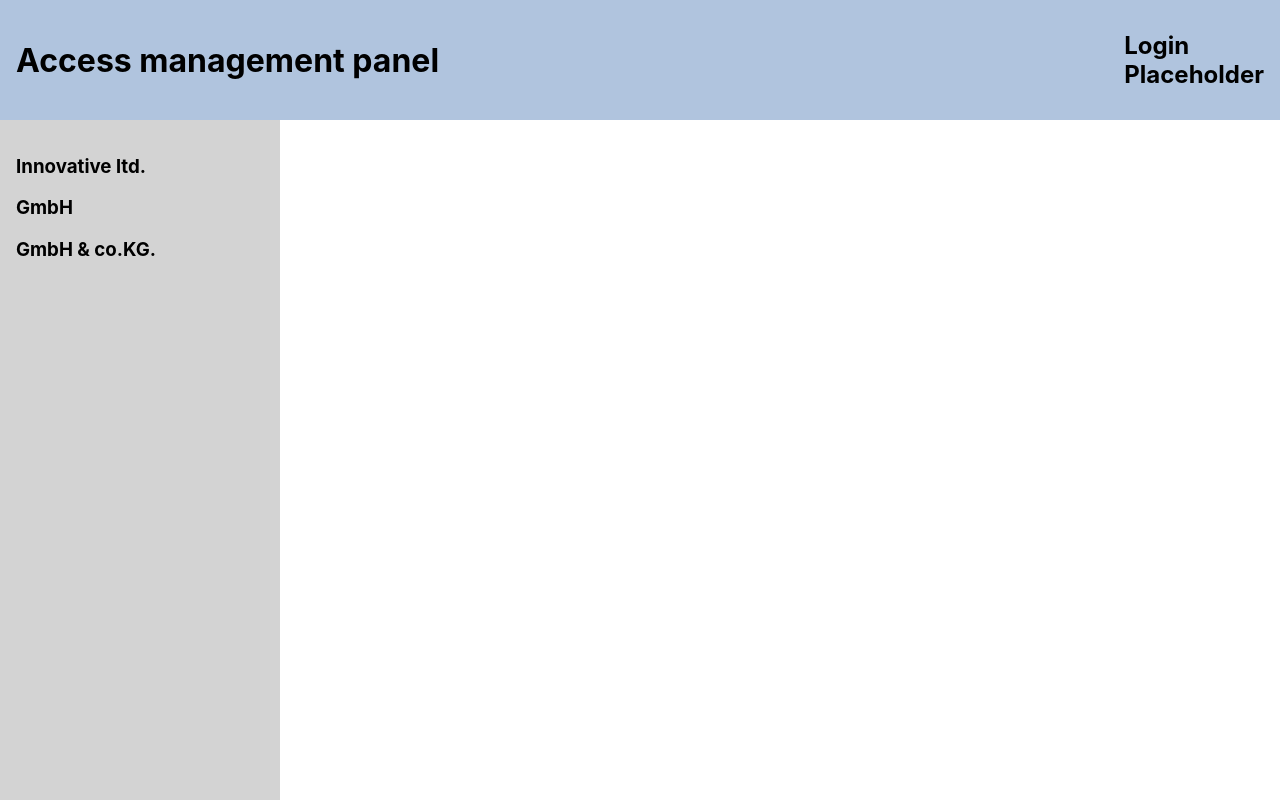
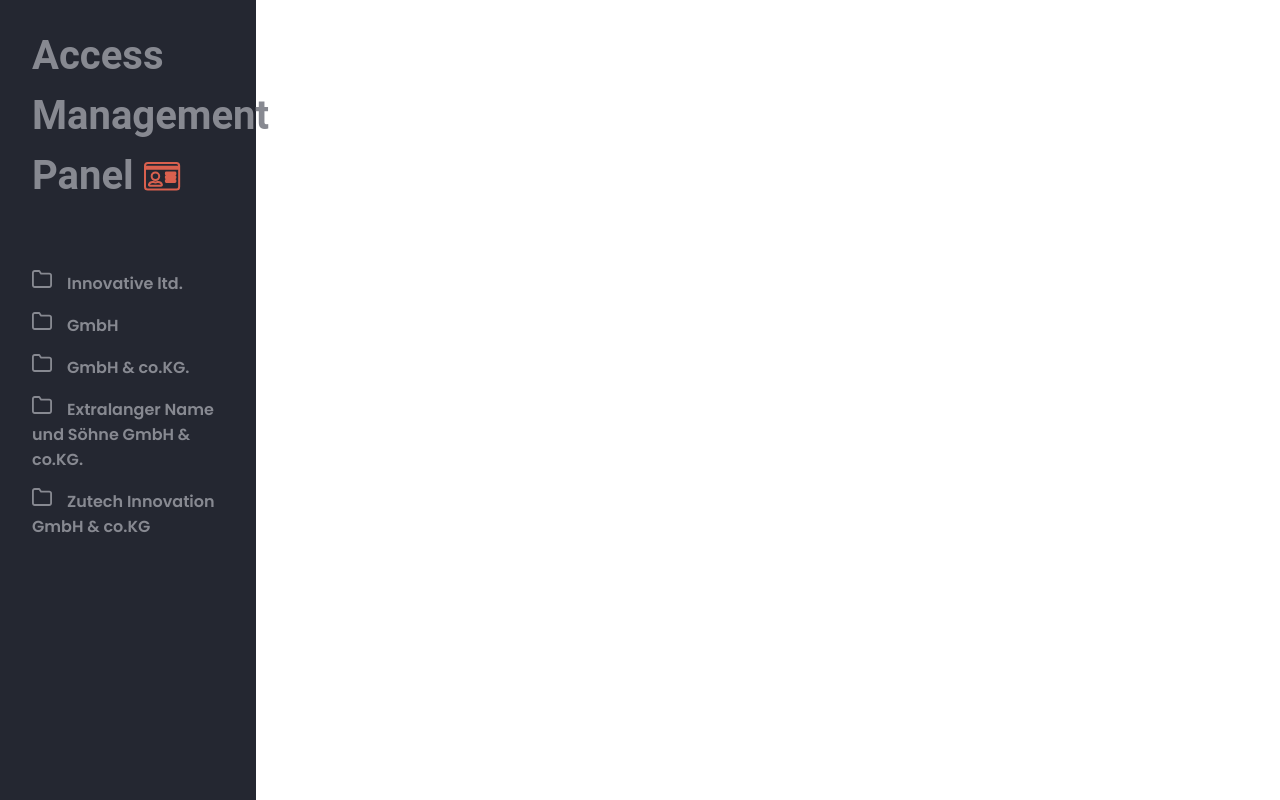
Before and after one commit to janhenrikfock/Access-Management-Panel, a React (Create React App) app: page / in a window 1280 px wide. Built offline with nearby package versions, Linux system fonts and the light colour scheme.

Commit message:
New Sidebar

```diff
--- a/public/index.html
+++ b/public/index.html
@@ -12,6 +12,11 @@
     <link rel="apple-touch-icon" href="%PUBLIC_URL%/logo192.png" />
 
     <link rel="manifest" href="%PUBLIC_URL%/manifest.json" />
+    <link rel="preconnect" href="https://fonts.gstatic.com" />
+    <link
+      href="https://fonts.googleapis.com/css2?family=Poppins:wght@400;600&display=swap"
+      rel="stylesheet"
+    />
 
     <title>Access Management Panel</title>
   </head>
--- a/src/App.css
+++ b/src/App.css
@@ -1,7 +1,17 @@
+:root {
+  --backgroundSidebar: #242731;
+  --textSidebar: #878991;
+  --backgroundContainer: #f6f4f2;
+  --textHeadline: #292d34;
+  --textColor: #3b3b3b;
+  --activeColor: #d9604e;
+}
+
 * {
   box-sizing: border-box;
+  font-family: 'Poppins', sans-serif;
 }
 .gridContainer {
   display: grid;
-  grid-template-columns: 35% auto;
+  grid-template-columns: 32vh auto;
 }
--- a/src/App.js
+++ b/src/App.js
@@ -1,12 +1,10 @@
 import './App.css'
-import Header from './Components/Header/Header'
 import Sidebar from './Components/Sidebar/Sidebar'
 import { workers } from './MockData/data'
 
 function App() {
   return (
     <>
-      <Header></Header>
       <main className="gridContainer">
         <Sidebar workers={workers} />
       </main>
--- a/src/Components/Header/Header.css
+++ /dev/null
@@ -1,13 +0,0 @@
-.header {
-  margin: 0px;
-  padding: 1em;
-  height: 15vh;
-  display: flex;
-  justify-content: space-between;
-  align-items: center;
-  background-color: lightsteelblue;
-}
-h1,
-h2 {
-  margin: 0;
-}
--- a/src/Components/Header/Header.js
+++ /dev/null
@@ -1,13 +0,0 @@
-import './Header.css'
-
-export default function Header() {
-  return (
-    <div className="header">
-      <h1>Access management panel</h1>
-      <h2>
-        Login
-        <br /> Placeholder
-      </h2>
-    </div>
-  )
-}
--- /dev/null
+++ b/src/Components/Sidebar/CompanyItem.css
@@ -0,0 +1,17 @@
+.companyFolder {
+  margin-top: 10px;
+  color: var(--textSidebar);
+  list-style: none;
+  margin-top: 15px;
+  font-weight: bold;
+}
+.companyFolder:hover {
+  color: var(--activeColor);
+  cursor: pointer;
+  transition: color 0.3s;
+}
+.itemLogo {
+  height: 20px;
+  width: 20px;
+  margin-right: 15px;
+}
--- /dev/null
+++ b/src/Components/Sidebar/CompanyItem.js
@@ -0,0 +1,13 @@
+import './CompanyItem.css'
+import folderIcon from '../../images/folder.svg'
+
+export default function CompanyItem({ sectionName }) {
+  return (
+    <>
+      <li className="companyFolder">
+        <img className="itemLogo" src={folderIcon} alt="foldericon" />
+        {sectionName}
+      </li>
+    </>
+  )
+}
--- a/src/Components/Sidebar/Sidebar.css
+++ b/src/Components/Sidebar/Sidebar.css
@@ -1,6 +1,9 @@
 .sidebar {
-  height: 85vh;
-  width: 35vh;
+  height: 100vh;
   padding: 1em;
-  background-color: lightgray;
+  background-color: var(--backgroundSidebar);
 }
+.logo,
+.companyList {
+  padding: 1em;
+}
--- a/src/Components/Sidebar/Sidebar.js
+++ b/src/Components/Sidebar/Sidebar.js
@@ -1,14 +1,17 @@
 import './Sidebar.css'
+import CompanyItem from './CompanyItem'
+import logo from '../../images/logo.svg'
 
 export default function Sidebar({ workers }) {
   console.log(workers)
   return (
     <div className="sidebar">
-      {Object.entries(workers).map(([sectionName, workers]) => (
-        <div key={workers.id}>
-          <h3>{sectionName}</h3>
-        </div>
-      ))}
+      <img className="logo" src={logo} alt="logo" />
+      <ul className="companyList">
+        {Object.entries(workers).map(([sectionName, workers]) => (
+          <CompanyItem sectionName={sectionName} />
+        ))}
+      </ul>
     </div>
   )
 }
--- a/src/MockData/data.js
+++ b/src/MockData/data.js
@@ -62,6 +62,24 @@ export const personnel = [
     enddate: '20210286',
     company: 'GmbH & co.KG.',
   },
+  {
+    name: 'Darkwing',
+    surname: 'Duck',
+    id: 6760762309,
+    card: 673409,
+    role: 'none',
+    enddate: '20210286',
+    company: 'Extralanger Name und Söhne GmbH & co.KG.',
+  },
+  {
+    name: 'Mickey',
+    surname: 'Mouse',
+    id: 6760872309,
+    card: 694409,
+    role: 'none',
+    enddate: '20210286',
+    company: 'Zutech Innovation GmbH & co.KG',
+  },
 ]
 export const workers = personnel.reduce((res, person) => {
   if (!res[person.company]) {
```
Also changed, not shown: src/images/folder.svg (added), src/images/logo.svg (added).
